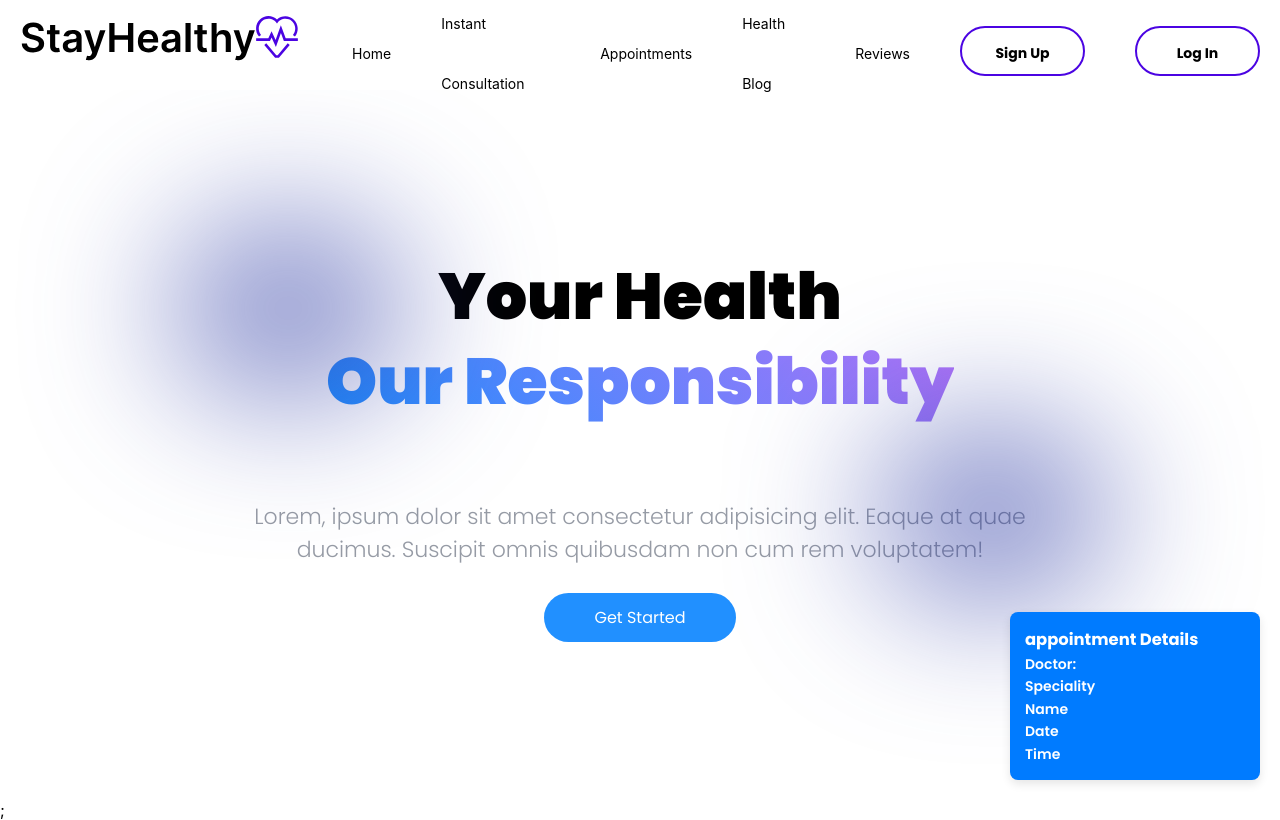
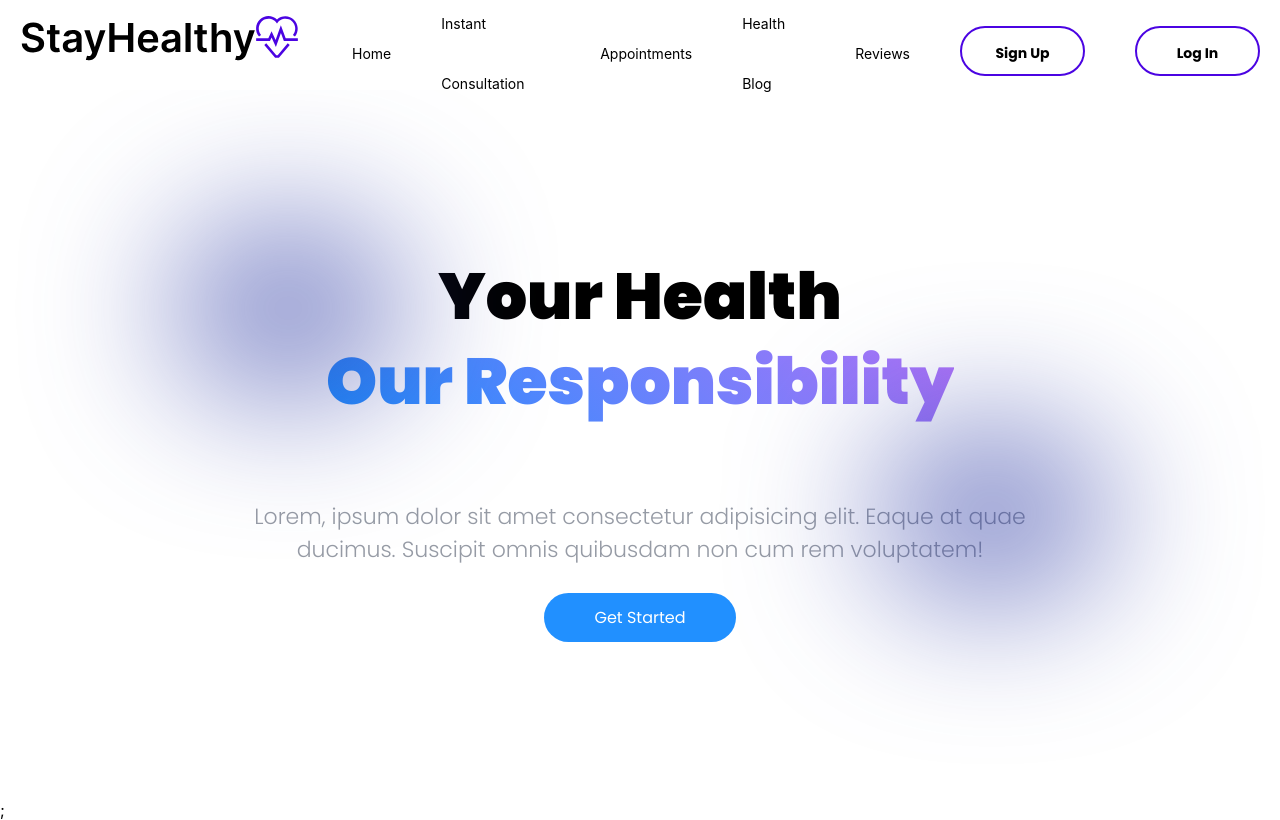
Before and after one commit to nazarchukdana/test_med_app, a React (Create React App) app: page / in a window 1280 px wide. Built offline with nearby package versions, Linux system fonts and the light colour scheme.

Commit message:
finally done with one notification

```diff
--- a/src/Components/Notification/Notification.js
+++ b/src/Components/Notification/Notification.js
@@ -6,8 +6,8 @@ const Notification = ({ children }) => {
   // State variables to manage user authentication, username, doctor data, and appointment data
   const [isLoggedIn, setIsLoggedIn] = useState(false);
   const [username, setUsername] = useState("");
-  const [doctorData, setDoctorData] = useState({});
-  const [appointmentData, setAppointmentData] = useState({});
+  const [doctorData, setDoctorData] = useState(null);
+  const [appointmentData, setAppointmentData] = useState(null);
    const [showNotification, setShowNotification] = useState(false);
   // useEffect hook to perform side effects in the component
   const loadData = () => {
@@ -42,8 +42,8 @@ const Notification = ({ children }) => {
 
     const handleAppointmentUpdate = (event) => {
       if (event.detail.type === 'cancel') {
-        setAppointmentData({});
-        setDoctorData({}); // Clear appointment data
+        setAppointmentData(null);
+        setDoctorData(null); // Clear appointment data
         setShowNotification(false); // Hide notification when appointment is canceled
       } else {
         loadData(); // Reload data if a new appointment is created
@@ -78,7 +78,7 @@ useEffect(() => {
         <>
         <div className="notification-box">
           <div className="notification-content">
-            <h3>appointment Details</h3>
+            <h3>Appointment Details</h3>
               <div className="appointment-info">
                 <p><strong>Doctor:</strong> {doctorData?.name}</p>
                  <p><strong>Speciality</strong> {doctorData?.speciality}</p>
```
